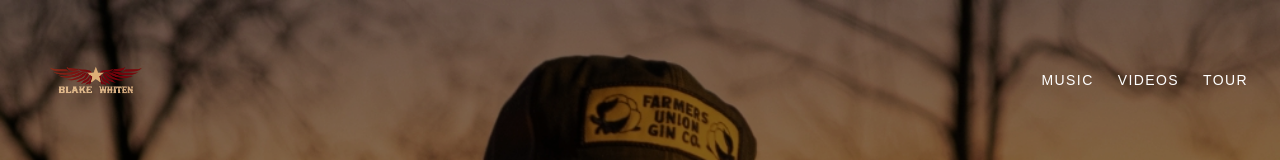
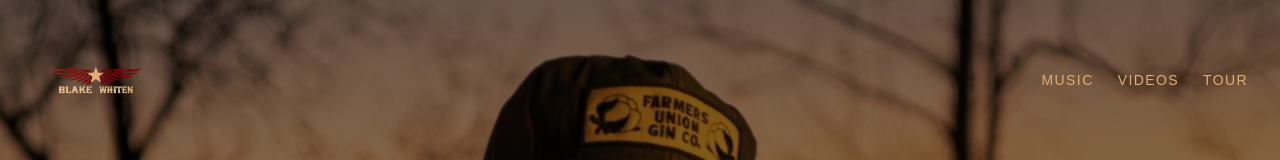
Before and after one commit to maxharris1/Blake_Whiten_Landing_Page, a React (Vite) app: page / in a window 1280 px wide. Shown: the top 160 px of the page. Built offline with nearby package versions, Linux system fonts and the light colour scheme.

Commit message:
Fix: Navbar font color
Change the font color of the navigation bar to #DDAE76.

```diff
--- a/src/components/Navbar.tsx
+++ b/src/components/Navbar.tsx
@@ -7,7 +7,7 @@ const Navbar = () => {
       <div className="flex items-center">
         <img src="/lovable-uploads/6703af04-7193-4c7b-9be2-15205aa596a9.png" alt="Blake Whiten Logo" className="h-32" />
       </div>
-      <div className="hidden md:flex space-x-6 text-white text-sm uppercase tracking-widest">
+      <div className="hidden md:flex space-x-6 text-[#DDAE76] text-sm uppercase tracking-widest">
         <Link to="/#music" className="hover:opacity-80 transition">MUSIC</Link>
         <Link to="/#videos" className="hover:opacity-80 transition">VIDEOS</Link>
         <Link to="/#tour" className="hover:opacity-80 transition">TOUR</Link>
```
